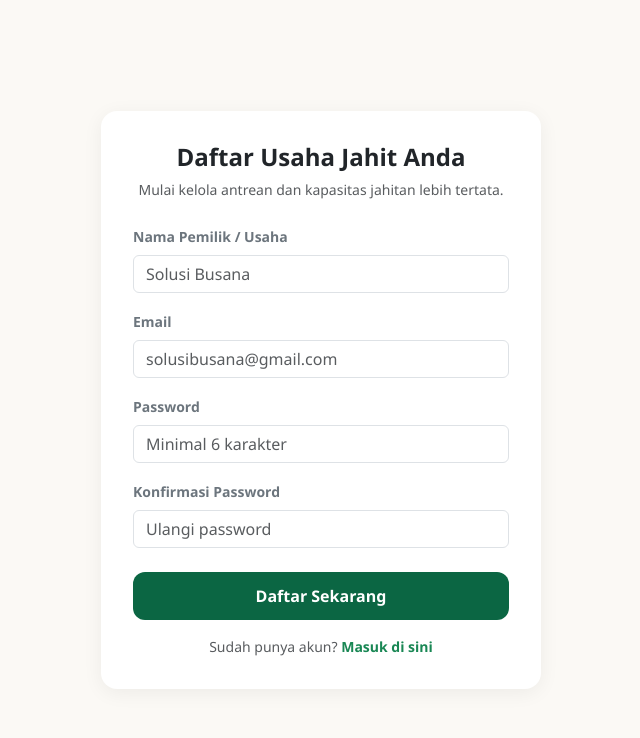
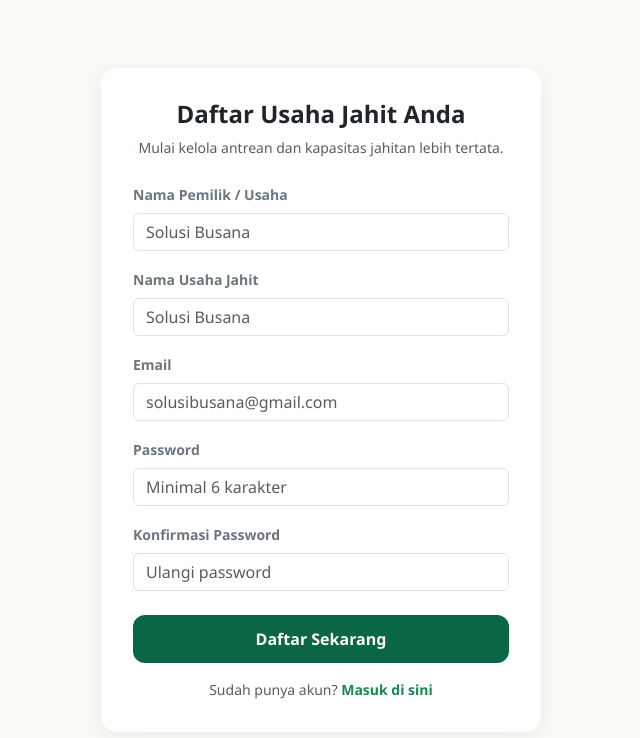
Before and after one commit to Dyan1811/sifan-solusi-busana, a Laravel app: page /register in a window 1280 px wide. Shown: the top 738 px of the page, without its empty margins (319-959 px from the left). Run offline with Laravel 12, Linux system fonts and the light colour scheme.

Commit message:
fix: sertakan kolom nama_usaha saat proses registrasi akun baru

```diff
--- a/app/Http/Controllers/AuthController.php
+++ b/app/Http/Controllers/AuthController.php
@@ -62,6 +62,7 @@ class AuthController extends Controller
     {
         $request->validate([
             'name' => 'required|string|max:255',
+            'nama_usaha' => 'nullable|string|max:255',
             'email' => 'required|email|unique:users,email',
             'password' => 'required|min:6|confirmed',
         ], [
@@ -76,6 +77,7 @@ class AuthController extends Controller
 
         $user = User::create([
             'name' => $request->name,
+            'nama_usaha' => $request->nama_usaha ?? $request->name,
             'email' => $request->email,
             'password' => Hash::make($request->password),
         ]);
--- a/resources/views/auth/register.blade.php
+++ b/resources/views/auth/register.blade.php
@@ -27,6 +27,14 @@
                 <label class="form-label small fw-semibold text-secondary">Nama Pemilik / Usaha</label>
                 <input type="text" name="name" class="form-control @error('name') is-invalid @enderror" placeholder="Solusi Busana" value="{{ old('name') }}" required>
                 @error('name')
+                    <div class="text-danger small mt-1">{{ $message }}</div>
+                @enderror
+            </div>
+
+            <div class="mb-3">
+                <label class="form-label small fw-semibold text-secondary">Nama Usaha Jahit</label>
+                <input type="text" name="nama_usaha" class="form-control @error('nama_usaha') is-invalid @enderror" placeholder="Solusi Busana" value="{{ old('nama_usaha') }}" required>
+                @error('nama_usaha')
                     <div class="text-danger small mt-1">{{ $message }}</div>
                 @enderror
             </div>
```
